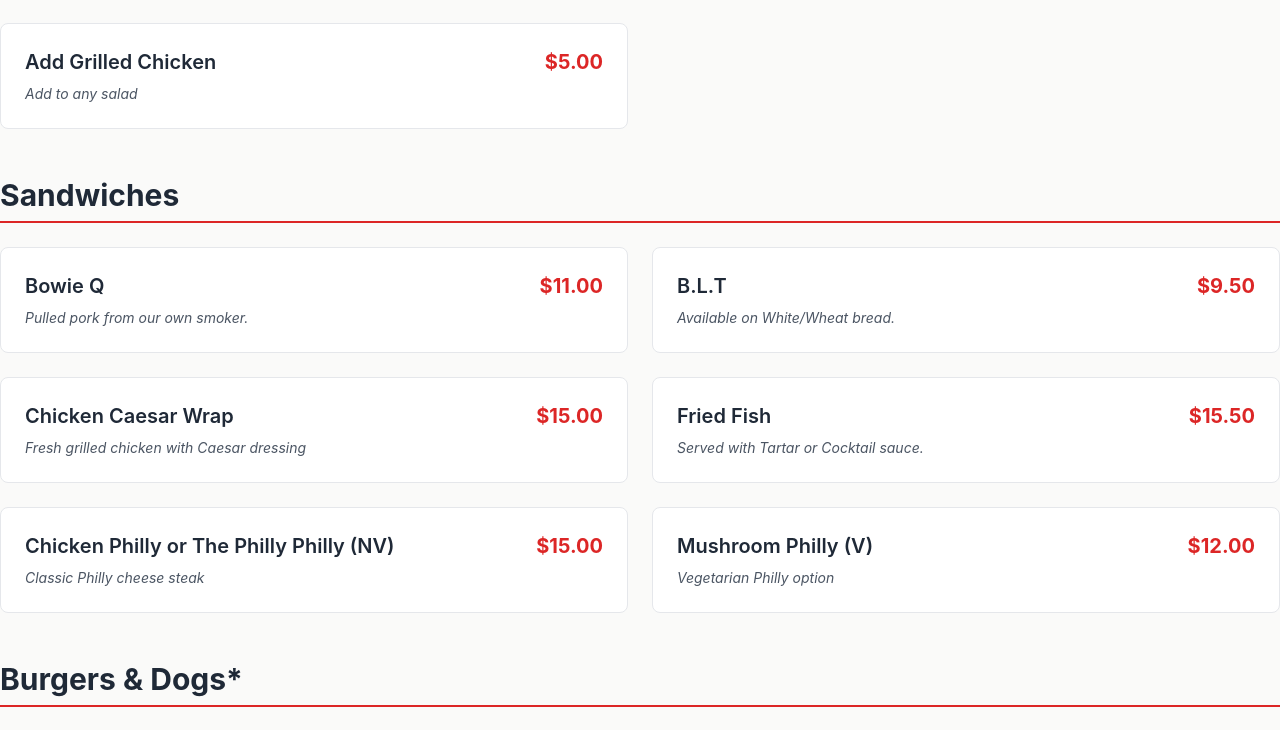
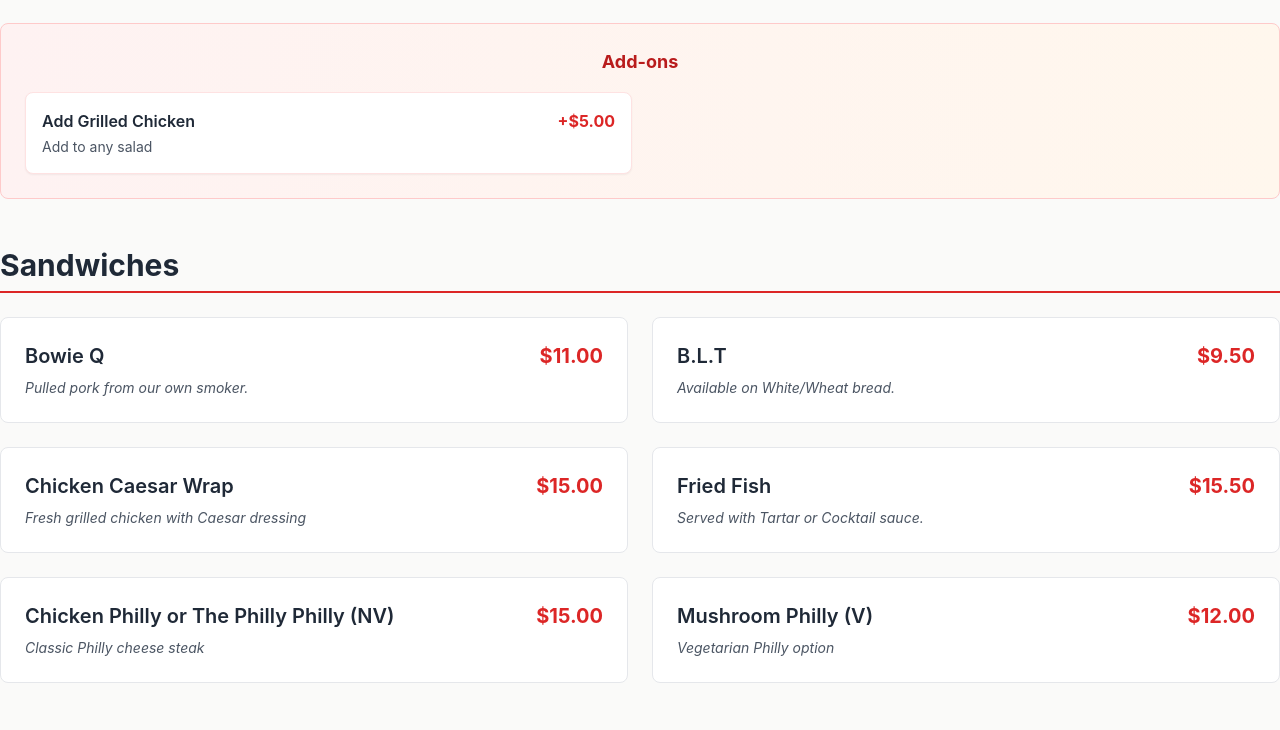
Before and after one commit to Corderbro/imperial-restaurant-website, a Next.js app: page /menu in a window 1280 px wide. Shown: the part 1649-2379 px from the top of the page. Built offline with nearby package versions, Linux system fonts and the light colour scheme.

Commit message:
Move burger add-ons to burger section with separate styling

```diff
--- a/pages/menu.tsx
+++ b/pages/menu.tsx
@@ -38,6 +38,10 @@ const menuItems = [
   { category: 'Burgers & Dogs*', name: 'Plain Dog', desc: 'Ask what you can add.', price: 8.00 },
   { category: 'Burgers & Dogs*', name: 'The Carpetbagger (dog!)', desc: 'With Must., Rel., Onions, Tomato, Peppers, Celery Salt', price: 10.00 },
   { category: 'Burgers & Dogs*', name: 'Southern Dog', desc: 'With Pimento Cheese & Bacon', price: 11.00 },
+  { category: 'Burgers & Dogs*', name: 'Make it Impossible', desc: 'Add to any burger', price: 4.00 },
+  { category: 'Burgers & Dogs*', name: 'Add Cheese', desc: 'Add to any burger', price: 2.50 },
+  { category: 'Burgers & Dogs*', name: 'Add a Fried Egg', desc: 'Add to any burger', price: 2.50 },
+  { category: 'Burgers & Dogs*', name: 'Add Avocado', desc: 'Add to any burger', price: 2.50 },
 
   // Other Entrees
   { category: 'Other Entrees', name: 'Chicken Tenders', desc: 'Comes with a side \'n\' a sauce.', price: 15.00 },
@@ -162,16 +166,20 @@ export default function MenuPage() {
       </div>
 
       {/* Food Menu */}
-      {foodCategories.map(category => (
+      {foodCategories.map(category => {
+        const categoryItems = menuItems.filter(item => item.category === category);
+        const mainItems = categoryItems.filter(item => !item.name.includes('Add') && !item.name.includes('Make it'));
+        const addOnItems = categoryItems.filter(item => item.name.includes('Add') || item.name.includes('Make it'));
+
+        return (
           <div key={category} className="mb-12">
             <div className="border-b-2 border-red-600 pb-2 mb-6">
               <h2 className="text-3xl font-bold text-gray-800">{category}</h2>
             </div>
 
-          <div className="grid grid-cols-1 md:grid-cols-2 gap-6">
-            {menuItems
-              .filter(item => item.category === category)
-              .map((item, i) => (
+            {/* Main Menu Items */}
+            <div className="grid grid-cols-1 md:grid-cols-2 gap-6 mb-6">
+              {mainItems.map((item, i) => (
                 <div key={i} className="bg-white border border-gray-200 p-6 rounded-lg hover:shadow-lg transition-all duration-200 hover:border-red-300">
                   <div className="flex justify-between items-start mb-2">
                     <h3 className="text-xl font-semibold text-gray-800">{item.name}</h3>
@@ -181,8 +189,27 @@ export default function MenuPage() {
                 </div>
               ))}
             </div>
+
+            {/* Add-on Items */}
+            {addOnItems.length > 0 && (
+              <div className="bg-gradient-to-r from-red-50 to-orange-50 p-6 rounded-lg border border-red-200">
+                <h3 className="text-lg font-bold mb-4 text-center text-red-700">Add-ons</h3>
+                <div className="grid grid-cols-1 md:grid-cols-2 gap-4">
+                  {addOnItems.map((item, i) => (
+                    <div key={i} className="bg-white p-4 rounded-lg shadow-sm border border-red-100">
+                      <div className="flex justify-between items-center">
+                        <h4 className="font-semibold text-gray-800">{item.name}</h4>
+                        <span className="text-red-600 font-bold">+${item.price.toFixed(2)}</span>
+                      </div>
+                      <p className="text-sm text-gray-600 mt-1">{item.desc}</p>
                     </div>
                   ))}
+                </div>
+              </div>
+            )}
+          </div>
+        );
+      })}
 
       {/* Beverage Menu */}
       {beverageCategories.map(category => (
@@ -230,28 +257,7 @@ export default function MenuPage() {
         </div>
       ))}
 
-      {/* Add-ons Section */}
-      <div className="bg-gradient-to-r from-red-50 to-orange-50 p-8 rounded-lg border border-red-200 mb-8">
-        <h3 className="text-2xl font-bold mb-4 text-center">Burger Add-ons</h3>
-        <div className="grid grid-cols-1 md:grid-cols-2 gap-4">
-          <div className="bg-white p-4 rounded-lg shadow-sm">
-            <h4 className="font-semibold mb-2">Make it Impossible</h4>
-            <p className="text-sm text-gray-600">+ $4.00</p>
-          </div>
-          <div className="bg-white p-4 rounded-lg shadow-sm">
-            <h4 className="font-semibold mb-2">Add Cheese</h4>
-            <p className="text-sm text-gray-600">+ $2.50</p>
-          </div>
-          <div className="bg-white p-4 rounded-lg shadow-sm">
-            <h4 className="font-semibold mb-2">Add a Fried Egg</h4>
-            <p className="text-sm text-gray-600">+ $2.50</p>
-          </div>
-          <div className="bg-white p-4 rounded-lg shadow-sm">
-            <h4 className="font-semibold mb-2">Add Avocado</h4>
-            <p className="text-sm text-gray-600">+ $2.50</p>
-          </div>
-        </div>
-      </div>
+
 
 
 
```
Lines whose indentation alone changed are shown as unchanged.
